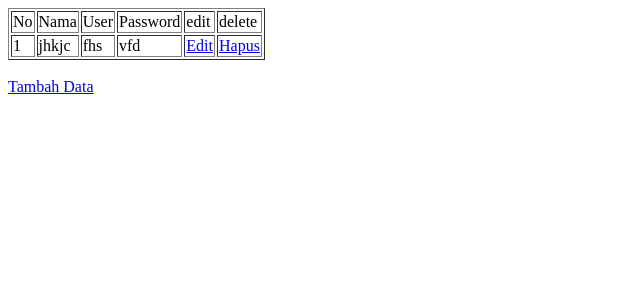
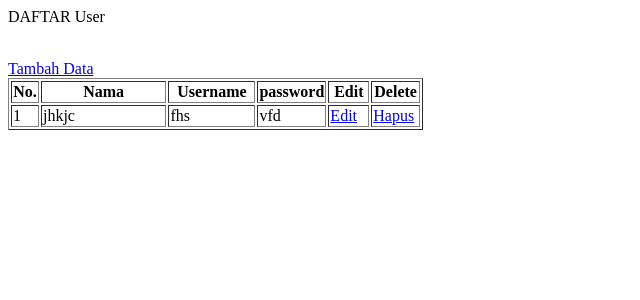
Before and after one commit to rasyid46/ci_crud, a CodeIgniter app: page /webbank/index.php/admin/index in a window 1280 px wide. Shown: the top 300 px of the page, without its empty margins (0-640 px from the left). Run offline with CodeIgniter, Linux system fonts and the light colour scheme.

Commit message:
CI simple

```diff
--- a/application/views/admin/v_view.php
+++ b/application/views/admin/v_view.php
@@ -1,12 +1,22 @@
-<table border="1">
-    <tr>
-	<td>No</td>
-	<td>Nama</td>
-	<td>User</td>
-	<td>Password</td>
-	<td>edit</td>
-	<td>delete</td>
-    </tr>
+<html>
+    <head>
+        <title>User</title>
+    </head>
+<body>
+<p>DAFTAR User</p>
+<br> <a href =<?php echo base_url();?>index.php/admin/create/> Tambah Data </a>
+<table width="415" border="1">
+        <thead>
+          <tr>
+            <th width="24">No.</th>
+            <th width="133">Nama</th>
+            <th width="85">Username</th>
+            <th width="56">password</th>
+            <th width="38">Edit</th>
+            <th width="45">Delete</th>
+          </tr>
+        </thead>
+        <tbody>
     <?php
     if($list_user->result()){
 
@@ -29,4 +39,3 @@ echo "<tr><td colspan=6>Data tidak ada </td></tr>";
     }
     ?>
 </table>
-<br> <a href =<?php echo base_url();?>index.php/admin/create/> Tambah Data </a>
```
Also changed, not shown: README.md.
